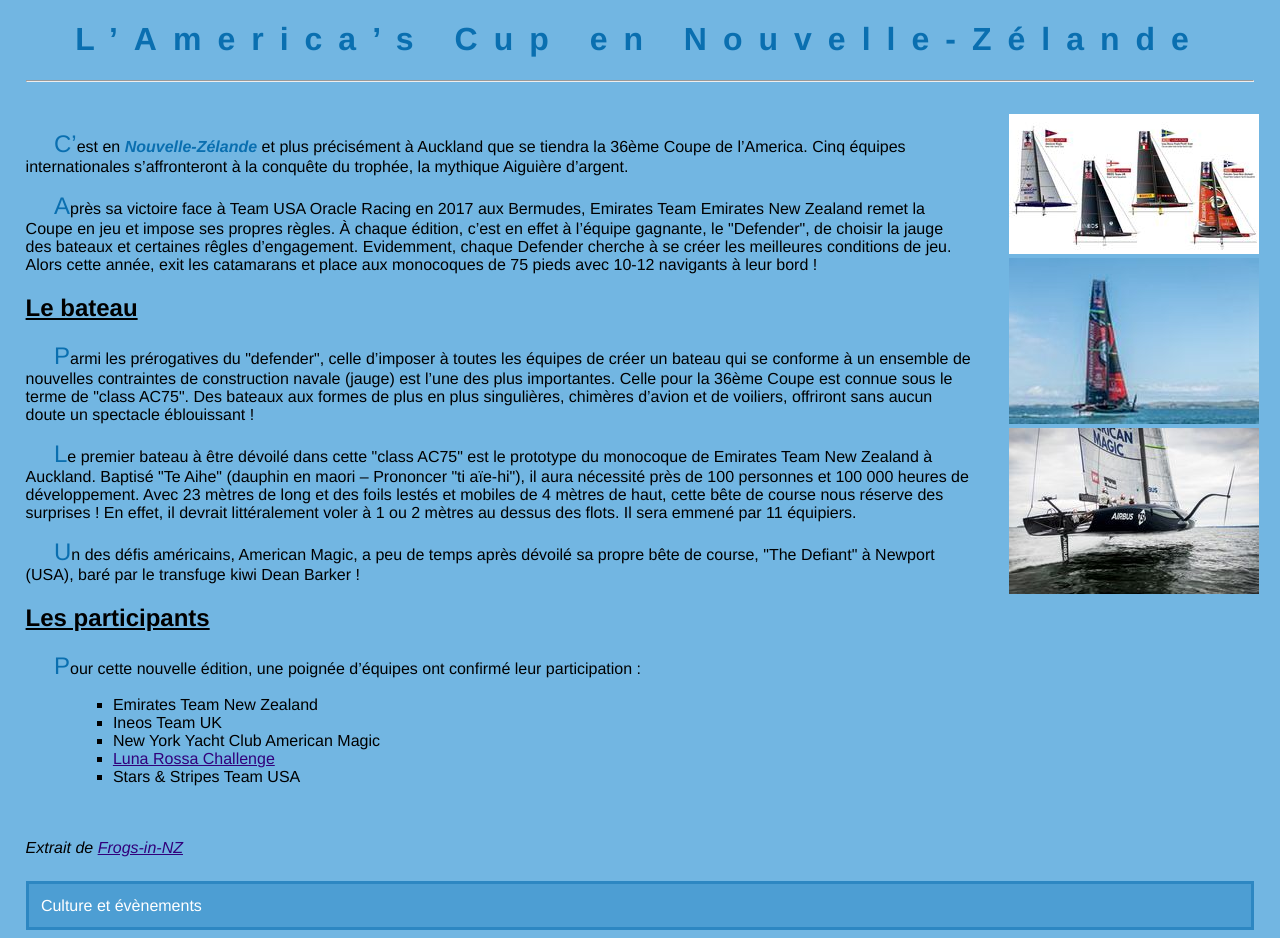
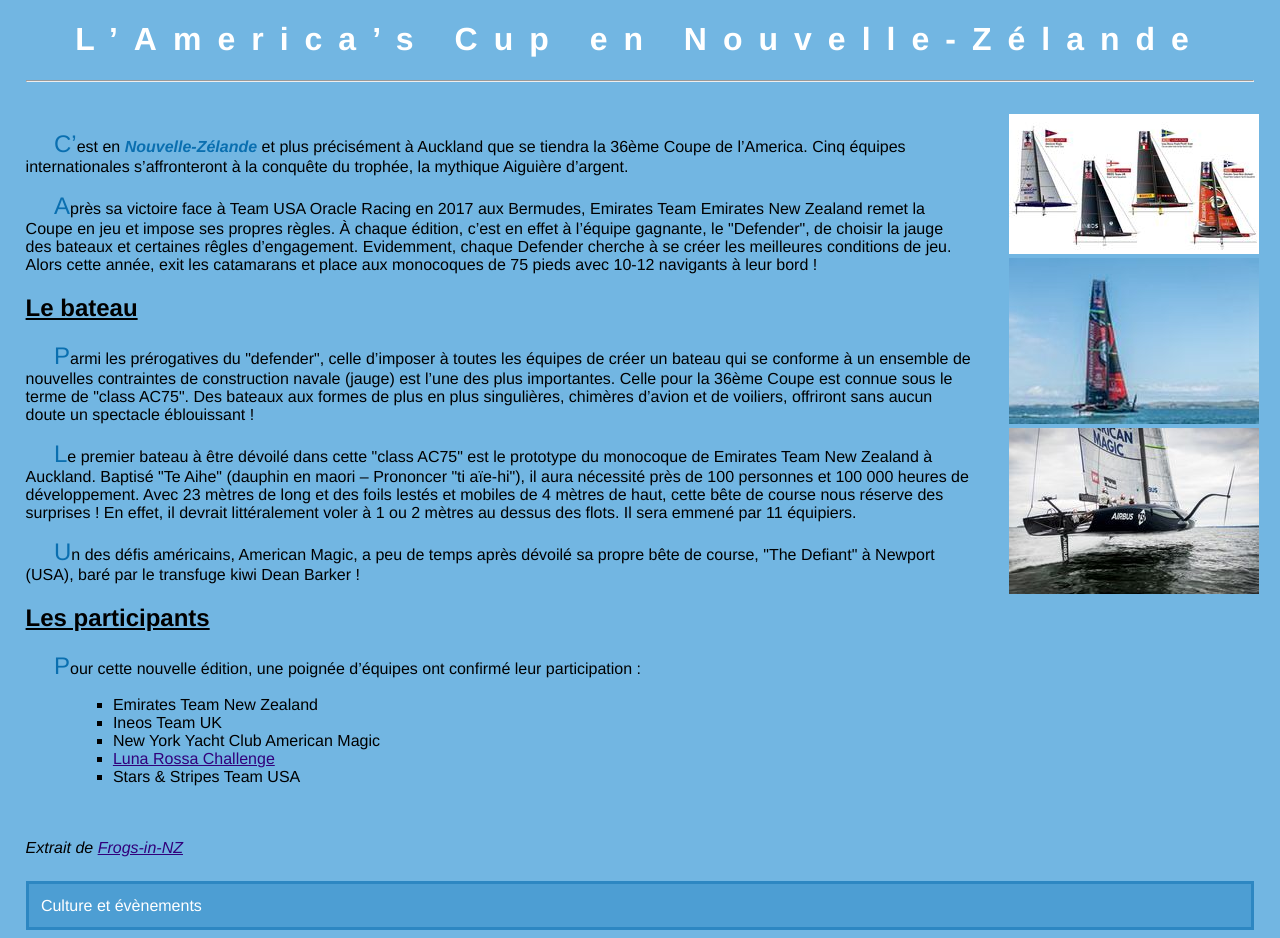
Before and after one commit to Loicjlu/ACwebProjet-, a plain HTML site: page index.html in a window 1280 px wide. Drawn offline with Linux system fonts and the light colour scheme.

Commit message:
Changement du titre en blanc

```diff
--- a/styles/36_americas_cup.css
+++ b/styles/36_americas_cup.css
@@ -14,7 +14,7 @@
 h1    /* Style à appliquer sur les titres h1 */
 {
   text-align: center;
-  color: #0A6FB0;
+  color: #FFF;
   letter-spacing: 0.5em;
 }
 h2     /* Style à appliquer sur les sous-titres h2 */
```
